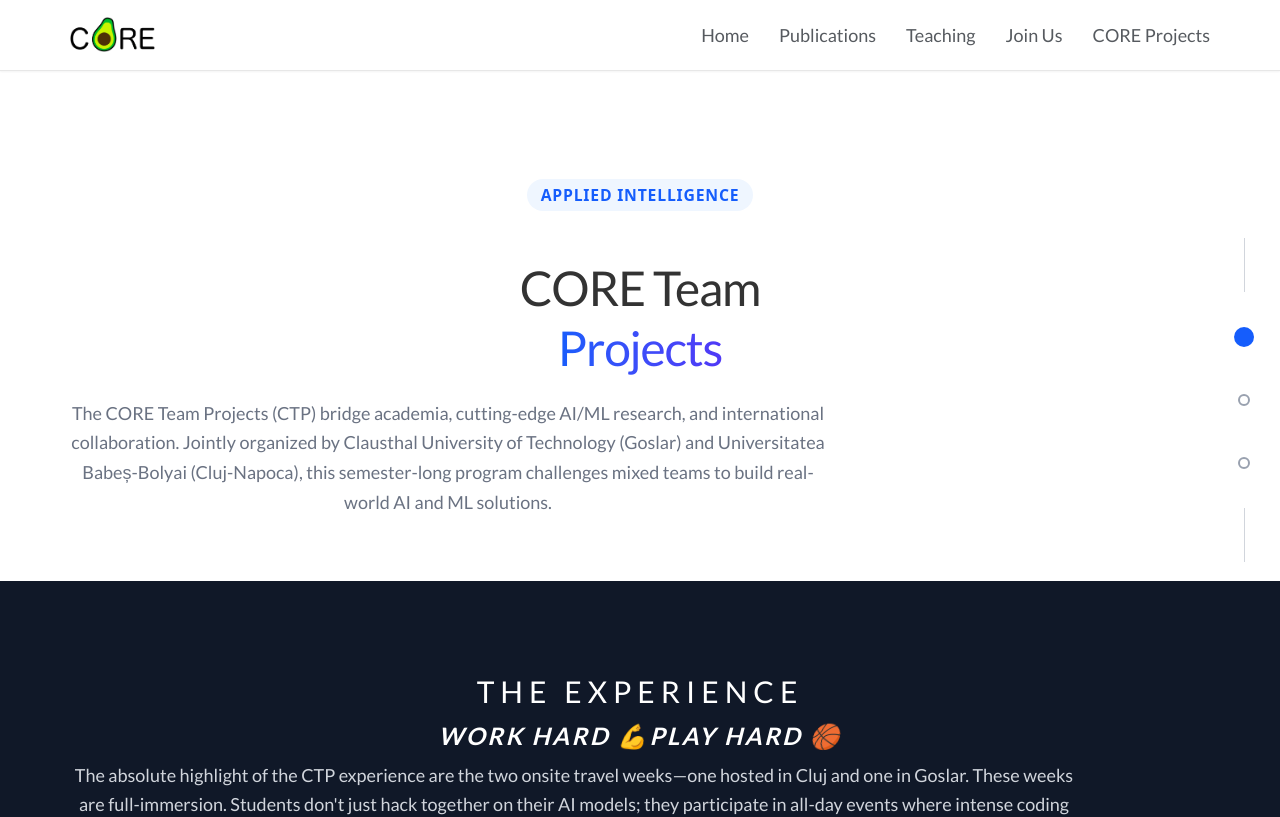
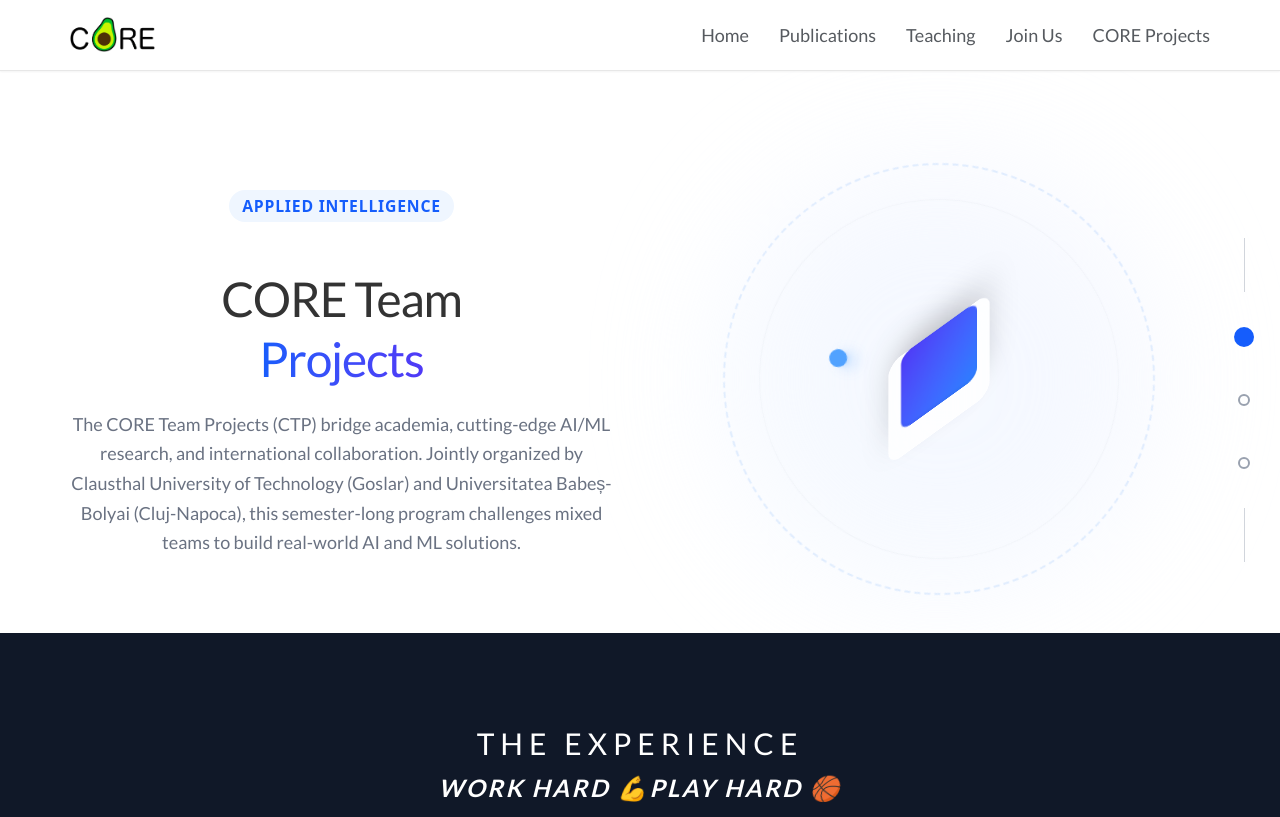
Before and after one commit to bartelt-lab/bartelt-lab.github.io, a React (Vite) app: page /#/core-team-projects in a window 1280 px wide. Shown: the top 817 px of the page. Built offline with nearby package versions, Linux system fonts and the light colour scheme.

Commit message:
Restore two-column hero layout so rotating visual appears on large screens

```diff
--- a/src/pages/CoreTeamProjects.jsx
+++ b/src/pages/CoreTeamProjects.jsx
@@ -97,16 +97,7 @@ const CoreTeamProjects = () => {
             {/* Hero Section */}
             <section id="hero" className="relative bg-white pt-24 pb-12 overflow-hidden">
 
-                {/* Subtle rotating decorative visual behind hero text (blurred, non-interactive) */}
-                <motion.div
-                    animate={{ rotate: 360 }}
-                    transition={{ duration: 30, ease: "linear", repeat: Infinity }}
-                    className="absolute left-1/2 -translate-x-1/2 top-6 md:top-8 w-40 h-40 md:w-96 md:h-96 -z-10 pointer-events-none opacity-60 filter blur-sm"
-                >
-                    <div className="absolute inset-0 rounded-full bg-gradient-to-br from-blue-500 to-indigo-600 opacity-20" />
-                    <div className="absolute inset-4 border-2 border-blue-100 rounded-full opacity-40" />
-                    <div className="absolute inset-10 rounded-full bg-gradient-to-tr from-blue-50 to-indigo-50 opacity-60" />
-                </motion.div>
+
                 <div className="container mx-auto px-4 md:px-8">
                     <div className="flex flex-col lg:flex-row items-center gap-12 text-center lg:text-left">
 
@@ -115,7 +106,7 @@ const CoreTeamProjects = () => {
                             initial={{ opacity: 0, x: -20 }}
                             animate={{ opacity: 1, x: 0 }}
                             transition={{ duration: 0.8 }}
-                            className="w-full z-10"
+                            className="lg:w-1/2 z-10"
                         >
                             <span className="inline-block px-3 py-1 mb-6 text-sm font-semibold tracking-wider text-blue-600 uppercase bg-blue-50 rounded-full">
                                 Applied Intelligence
@@ -134,7 +125,56 @@ const CoreTeamProjects = () => {
                             </p>
                         </motion.div>
 
+                        {/* Interactive Abstract Visual */}
+                        <motion.div
+                            className="lg:w-1/2 relative flex justify-center perspective-1000 h-[400px] items-center"
+                            initial={{ opacity: 0 }}
+                            animate={{ opacity: 1 }}
+                            transition={{ duration: 1, delay: 0.2 }}
+                        >
+                            {/* Draggable Container */}
+                            <motion.div
+                                drag
+                                dragConstraints={{ left: -50, right: 50, top: -50, bottom: 50 }}
+                                dragElastic={0.2}
+                                whileHover={{ scale: 1.03, rotate: 4 }}
+                                whileTap={{ scale: 0.98, cursor: "grabbing" }}
+                                className="relative w-56 h-56 md:w-96 md:h-96 cursor-grab touch-none"
+                            >
+                                {/* Decorative Orbits/Grid - Auto Spinning */}
+                                <div className="absolute inset-0 border-2 border-dashed border-blue-100 rounded-full animate-[spin_20s_linear_infinite] pointer-events-none"></div>
+                                <div className="absolute inset-8 border border-gray-100 rounded-full animate-[spin_15s_linear_infinite_reverse] pointer-events-none"></div>
+                                <div className="absolute inset-0 bg-gradient-to-tr from-blue-50 to-indigo-50 rounded-full blur-3xl opacity-60 pointer-events-none"></div>
 
+                                {/* Center \"Core\" Cube - 3D Rotation */}
+                                <div className="absolute top-1/2 left-1/2 transform -translate-x-1/2 -translate-y-1/2 perspective-500">
+                                    <motion.div
+                                        animate={{
+                                            rotateX: [0, 360],
+                                            rotateY: [0, 360]
+                                        }}
+                                        transition={{
+                                            duration: 10,
+                                            ease: "linear",
+                                            repeat: Infinity
+                                        }}
+                                        className="w-32 h-32 bg-white/80 backdrop-blur-xl border border-white/50 rounded-2xl shadow-2xl flex items-center justify-center pt-8"
+                                        style={{ transformStyle: "preserve-3d" }}
+                                    >
+                                        <div className="w-24 h-24 bg-gradient-to-br from-blue-500 to-indigo-600 rounded-xl shadow-inner transform translate-z-10"></div>
+                                    </motion.div>
+
+                                    {/* Orbital Dots */}
+                                    <motion.div
+                                        animate={{ rotate: 360 }}
+                                        transition={{ duration: 8, ease: "linear", repeat: Infinity }}
+                                        className="absolute inset-[-40px] pointer-events-none"
+                                    >
+                                        <div className="w-4 h-4 bg-blue-400 rounded-full shadow-lg shadow-blue-400/50 absolute top-0 left-1/2 -translate-x-1/2"></div>
+                                    </motion.div>
+                                </div>
+                            </motion.div>
+                        </motion.div>
 
                     </div>
                 </div>
```
